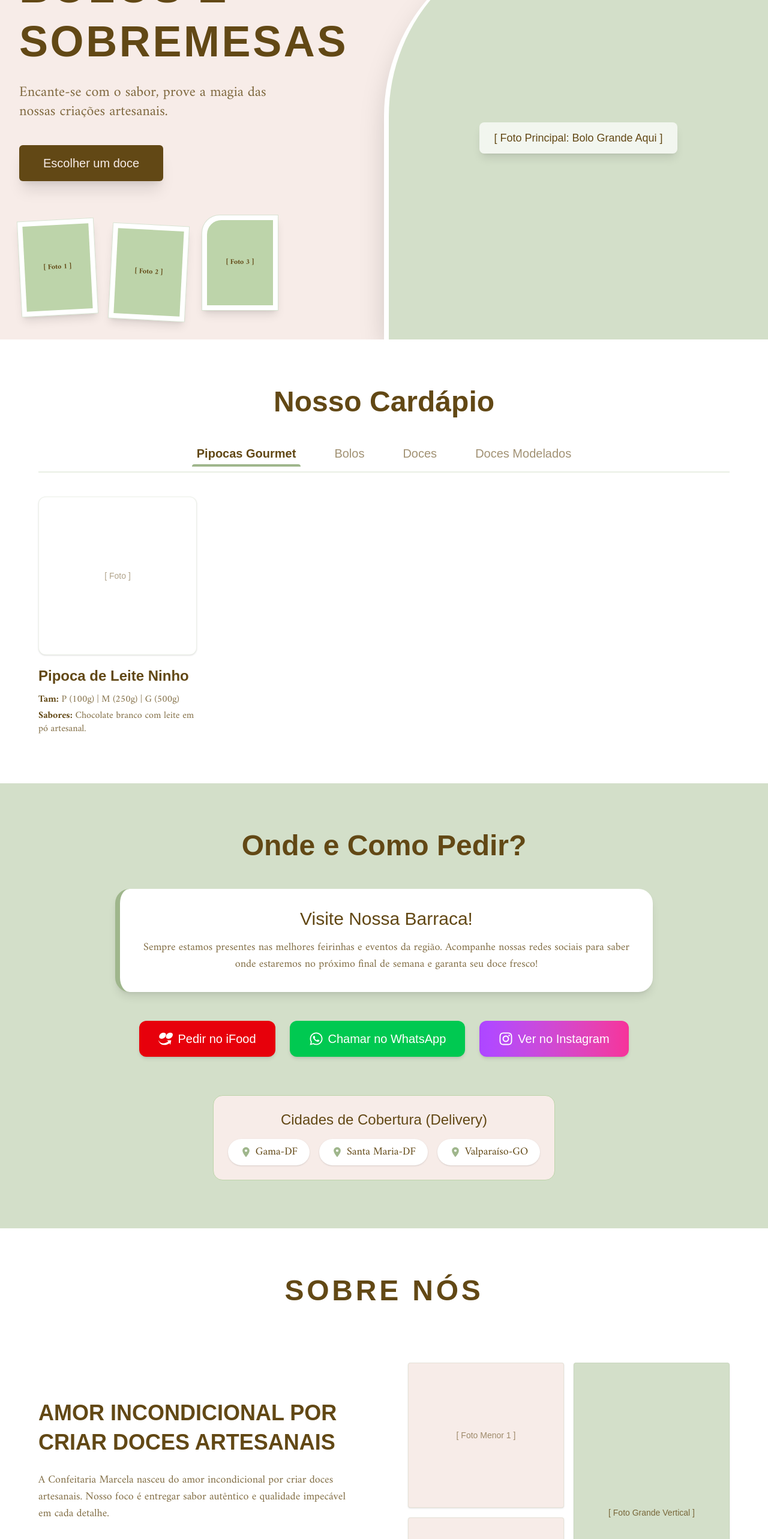
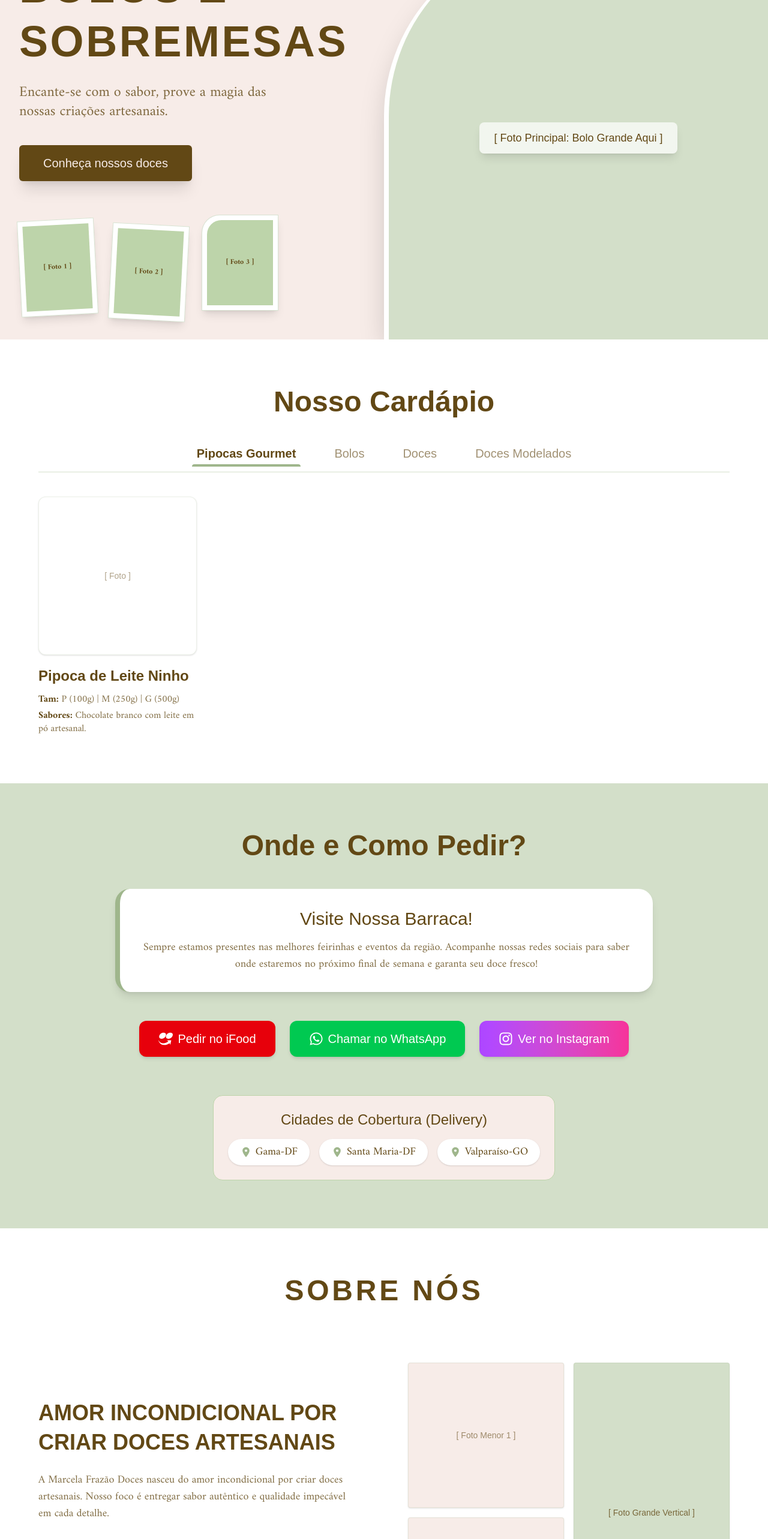
Before and after one commit to AragaoMV/confeitaria-frazao-lp, a Next.js app: page / in a window 1280 px wide. Shown: the part 234-2800 px from the top of the page at 60% size. Built offline with nearby package versions, Linux system fonts and the light colour scheme; a web font is replaced by a local one.

Commit message:
Mudança de nomenclaturas

```diff
--- a/src/components/About.tsx
+++ b/src/components/About.tsx
@@ -29,7 +29,7 @@ export function About() {
 
             <div className="space-y-4 md:space-y-6 text-base md:text-lg font-serif text-secundaria/80 mb-8 md:mb-10">
               <p>
-                A Confeitaria Marcela nasceu do amor incondicional por criar doces artesanais.
+                A Marcela Frazão Doces nasceu do amor incondicional por criar doces artesanais.
                 Nosso foco é entregar sabor autêntico e qualidade impecável em cada detalhe.
               </p>
               <p>
@@ -51,7 +51,7 @@ export function About() {
               {/* Botão do Curso Hotmart (Google Material Design) */}
               <a href="#" className="text-secundaria hover:text-primaria transition-colors flex items-center justify-start gap-2 group w-fit">
                 <MdSchool className="text-xl md:text-2xl shrink-0" />
-                Curso na Hotmart
+                Aprenda comigo
                 <span className="group-hover:translate-x-2 transition-transform">→</span>
               </a>
 
--- a/src/components/Footer.tsx
+++ b/src/components/Footer.tsx
@@ -17,14 +17,14 @@ export function Footer() {
                         className="w-[100px] h-[100px] md:w-[120px] md:h-[120px] mx-auto md:mx-0 object-cover mb-5 border-2"
                     />
 
-                    <h3 className="text-3xl font-sans mb-4 text-primaria-clara">Confeitaria Marcela</h3>
+                    <h3 className="text-3xl font-sans mb-4 text-primaria-clara">Marcela Frazão Doces</h3>
                     <p className="font-serif opacity-80 mb-8 md:mb-10">
                         Doces artesanais feitos com amor. Entregamos o melhor da confeitaria na sua cidade,
                         trazendo alegria para o seu dia a dia.
                     </p>
 
                     <div className="font-serif text-sm opacity-60 space-y-1 mt-auto">
-                        <p>© {new Date().getFullYear()} Confeitaria Marcela.</p>
+                        <p>© {new Date().getFullYear()} Marcela Frazão Doces</p>
                         <p>Todos os direitos reservados.</p>
                     </div>
                 </div>
--- a/src/components/Hero.tsx
+++ b/src/components/Hero.tsx
@@ -16,7 +16,7 @@ export function Hero() {
           </p>
 
           <a href="#catalogo" className="inline-block bg-secundaria text-fundo px-10 py-4 rounded-md font-sans text-xl hover:bg-secundaria/90 transition-transform hover:scale-105 shadow-xl mb-16">
-            Escolher um doce
+            Conheça nossos doces
           </a>
 
           {/* AS 3 MINIATURAS INFERIORES */}
```
